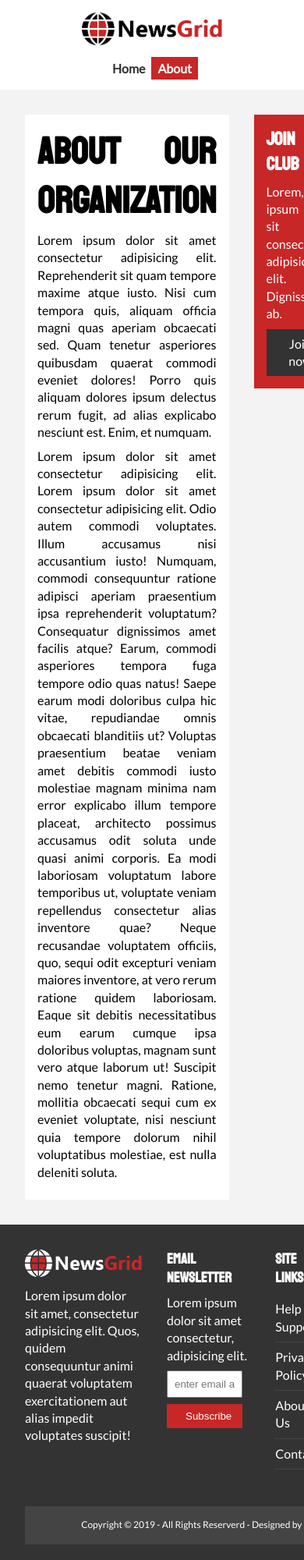
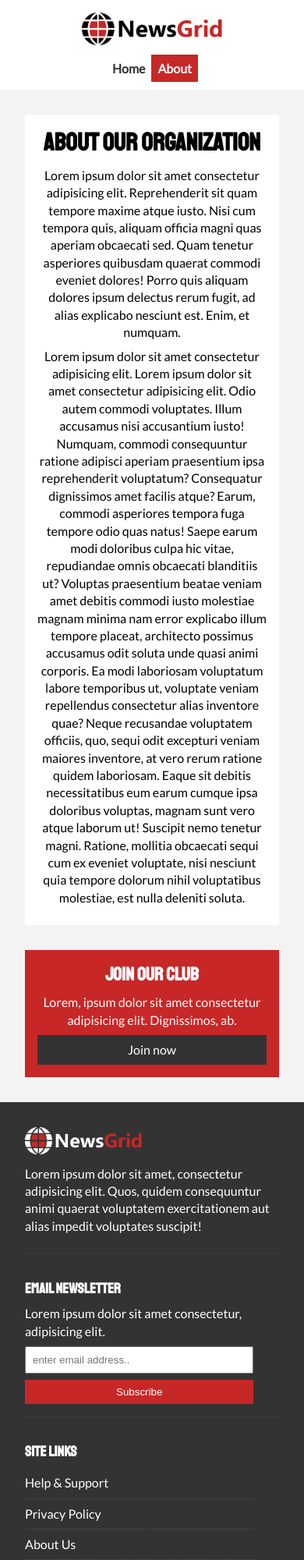
Before and after one commit to AJamesBanks/Newsgrid, a plain HTML site: page about.html in a window 390 px wide. Shown: the top 2000 px of the page at 78% size. Drawn offline with Linux system fonts and the light colour scheme.

Commit message:
Updated Mobile Css

```diff
--- a/css/mobile.css
+++ b/css/mobile.css
@@ -1,40 +1,60 @@
 /* Navigation */
-
 #main-nav .social {
-    display: none;
+  display: none;
 }
 
 #main-nav .container {
-    grid-template-columns: 1fr;
-    grid-gap: 1.2rem;
+  grid-template-columns: 1fr;
+  grid-gap: 1.2rem;
 }
 
 #main-nav ul,
 #main-nav .logo {
-    justify-self: center;
+  justify-self: center;
 }
 
 #main-nav ul li a {
-    padding: 0.3rem 0.5rem;
+  padding: 0.50rem;
 }
 
-/* Home Article */
-
 #home-articles .articles-container {
-    display: grid;
-    grid-template-columns: repeat(3, 1fr);
-    grid-gap: 1rem;
-    text-align: justify;
+  grid-template-columns: repeat(2, 1fr);
 }
 
+#home-articles .articles-container > *:first-child,
+#home-articles .articles-container > *:last-child {
+  grid-template-columns: 1fr;
+  grid-column: 1;
+}
 
+@media(max-width: 600px) {
+  /* Stack Grid Items */
+  #showcase .showcase-container,
+  #home-articles .articles-container,
+  #main-footer .footer-container {
+    grid-template-columns: 1fr;
+  }
 
+  #main-footer .footer-container > *:last-child {
+    grid-column: 1;
+  }
 
+  #main-footer .footer-container > *:first-child,
+  #main-footer .footer-container > *:nth-child(2){
+    border-bottom: #444 dotted 1px;
+    padding-bottom: 1rem;
+  }
 
-@media (max-width: 600px) {
-/* stack grid items */
-#showcase .showcase-container,
-#home-articles .articles-container {
+  .page-container {
     grid-template-columns: 1fr;
-   }
+    text-align: center;
+  }
+
+  .page-container > *:first-child {
+    grid-row: 1;
+  }
+
+  .l-heading {
+    font-size: 2rem;
+  }
 }
```
